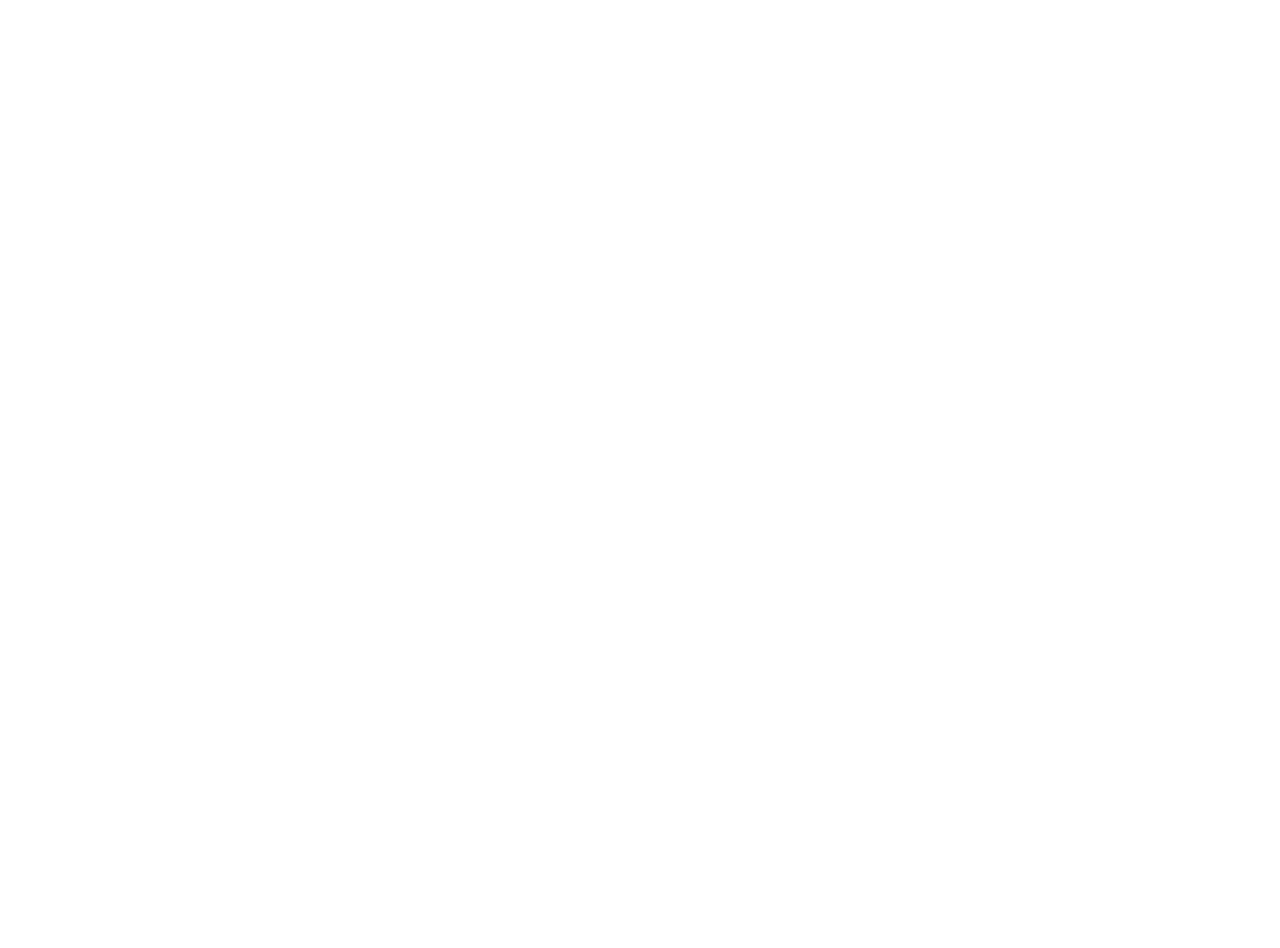
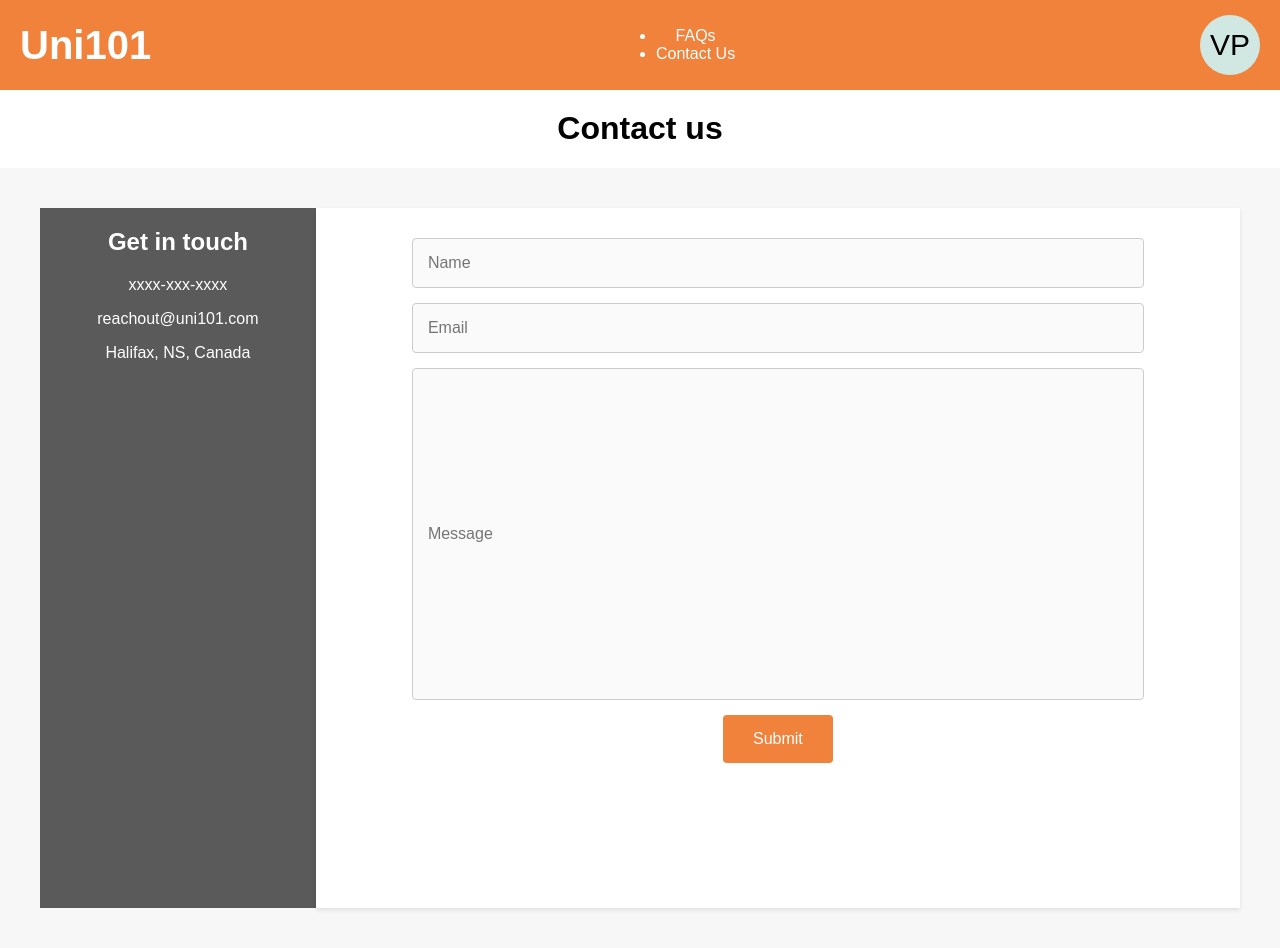
Before and after one commit to Vishwa107/group18csci4177, a React (Create React App) app: page /contact-us in a window 1280 px wide. Before the commit this address had no page. Before the commit the page ends 800 px from the top, so only its background shows below. Built offline with nearby package versions, Linux system fonts and the light colour scheme.

Commit message:
Added menu options to nav bar and designed contact us page

```diff
--- a/src/App.js
+++ b/src/App.js
@@ -11,6 +11,7 @@
 import { BrowserRouter as Router, Route, Routes } from 'react-router-dom';
 import Faqs from './Components/Faqs.js';
 import Chatbot from './Components/Chatbot.js';
+import ContactUs from './Components/ContactUs';
 import Popup from './Components/Popup.js';
 import blogs from './Images/blogs.jpeg';
 import connect from './Images/connect.jpg';
@@ -40,6 +41,8 @@
       <Router>
         <Routes>
           <Route path="/1" element={<h1>Card 1 Details</h1>} />
+          {/* <Route path="/2" element={<Faqs />} /> */}
+          <Route path="/contact-us" element={<ContactUs />} />
           <Route path="/2" element={
             <>
               <Navbar />
--- /dev/null
+++ b/src/Components/ContactUs.css
@@ -0,0 +1,83 @@
+body, html {
+    margin: 0;
+    padding: 0;
+    height: 100%;
+    width: 100%;
+    font-family: Arial, sans-serif;
+}
+
+h1 {
+    text-align: center;
+    margin-top: 20px;
+    color: #000000;
+}
+
+.contact-us-content {
+    width: 100%;
+    height: calc(100vh - 100px); /* Adjust height to fit the screen */
+    max-width: 1200px;
+    margin: 0 auto;
+    padding: 40px;
+    display: flex;
+    flex-direction: row;
+    justify-content: center;
+    background-color: #f7f7f7;
+}
+
+.contact-us-information {
+    width: 20%;
+    padding: 20px;
+    background-color: #5A5A5A;
+    color: white;
+    text-align: center;
+}
+
+.contact-us-information h2 {
+    margin-top: 0;
+}
+
+.contact-us-form {
+    width: 75%;
+    padding: 20px;
+    background-color: #ffffff;
+    box-shadow: 0 2px 4px rgba(0, 0, 0, 0.1);
+}
+
+.contact-us-form form {
+    margin-top: 10px;
+    display: flex;
+    flex-direction: column;
+    align-items: center;
+    justify-content: center;
+}
+
+.contact-us-form input {
+    margin-bottom: 15px;
+    padding: 15px;
+    width: 100%;
+    max-width: 700px;
+    border: 1px solid #ccc;
+    border-radius: 4px;
+    background-color: #fafafa;
+    font-size: 16px;
+    color: #333;
+}
+
+.contact-us-form .message{
+    height: 300px;
+    min-height: 100px;
+}
+
+.contact-us-form button {
+    padding: 15px 30px;
+    border: none;
+    border-radius: 4px;
+    background-color: rgb(240, 130, 60); /*116466 rgb(33, 52, 57)*/
+    color: white;
+    font-size: 16px;
+    cursor: pointer;
+}
+
+.contact-us-form button:hover {
+    background-color: #121110;
+}
--- /dev/null
+++ b/src/Components/ContactUs.js
@@ -0,0 +1,31 @@
+import React from 'react';
+import './ContactUs.css';
+import Navbar from './Navbar';
+
+const ContactUs = () => {
+
+    return (
+        <>
+        <Navbar/>
+        <h1>Contact us</h1>
+            <div className="contact-us-content">
+                <div className="contact-us-information">
+                    <h2>Get in touch</h2>
+                    <p>xxxx-xxx-xxxx</p>
+                    <p>reachout@uni101.com</p>
+                    <p>Halifax, NS, Canada</p>
+                </div>
+                <div className="contact-us-form">
+                    <form>
+                        <input type="text" placeholder="Name" />
+                        <input type="email" placeholder="Email" />
+                        <input className='message' placeholder="Message" />
+                        <button type="submit">Submit</button>
+                    </form>
+                </div>
+        </div>
+        </>
+    );
+};
+
+export default ContactUs;
--- a/src/Components/Navbar.css
+++ b/src/Components/Navbar.css
@@ -17,6 +17,34 @@
 .navbar-logo {
     font-size: 40px;
     font-weight: bold;
+}
+
+.menu-itmes {
+    display: flex;
+    align-items: center;
+}
+
+.menu-itmes ul {
+    list-style-type: none;
+    padding: 0;
+    margin: 0;
+    display: flex;
+    align-items: center;
+}
+
+.menu-itmes ul li {
+    margin: 0 20px;
+    font-size: 3rem;
+}
+
+.menu-itmes ul li a {
+    text-decoration: none;
+    color: white;
+    font-weight: bold;
+}
+
+.menu-itmes ul li a:hover {
+    text-decoration: underline;
 }
 
 .navbar-profile {
--- a/src/Components/Navbar.js
+++ b/src/Components/Navbar.js
@@ -1,5 +1,8 @@
 import React, { useState } from 'react';
+import { Link } from 'react-router-dom';
 import './Navbar.css';
+import Faqs from './Faqs';
+import ContactUs from './ContactUs';
 
 const Navbar = () => {
   const [dropdownOpen, setDropdownOpen] = useState(false);
@@ -13,6 +16,16 @@
       <a href='/'>
         <div className="navbar-logo">Uni101</div>
       </a>
+      <div className='menu-items'>
+        <ul>
+          <li>
+            <Link to="/2">FAQs</Link>
+          </li>
+          <li>
+            <Link to="/contact-us">Contact Us</Link>
+          </li>
+        </ul>
+      </div>
       <div className="navbar-profile" onClick={toggleDropdown}>
         <div className="profile-photo">VP</div>
         {dropdownOpen && (
```
Lines whose indentation alone changed are shown as unchanged.
